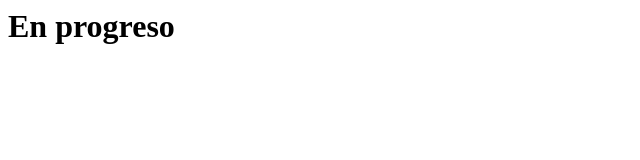
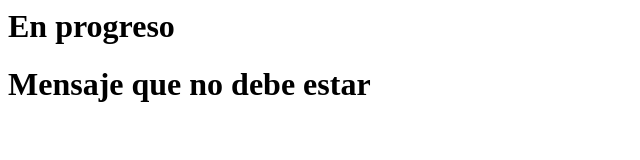
Before and after one commit to jseh/jseh.github.io, a plain HTML site: page index.html in a window 1280 px wide. Shown: the whole page, without its empty margins (0-640 px from the left). Drawn offline with Linux system fonts and the light colour scheme.

Commit message:
Agrega mensaje nuevo

```diff
--- a/index.html
+++ b/index.html
@@ -1 +1,2 @@
 <h1>En progreso</h1>
+<h1>Mensaje que no debe estar</h1>
```
